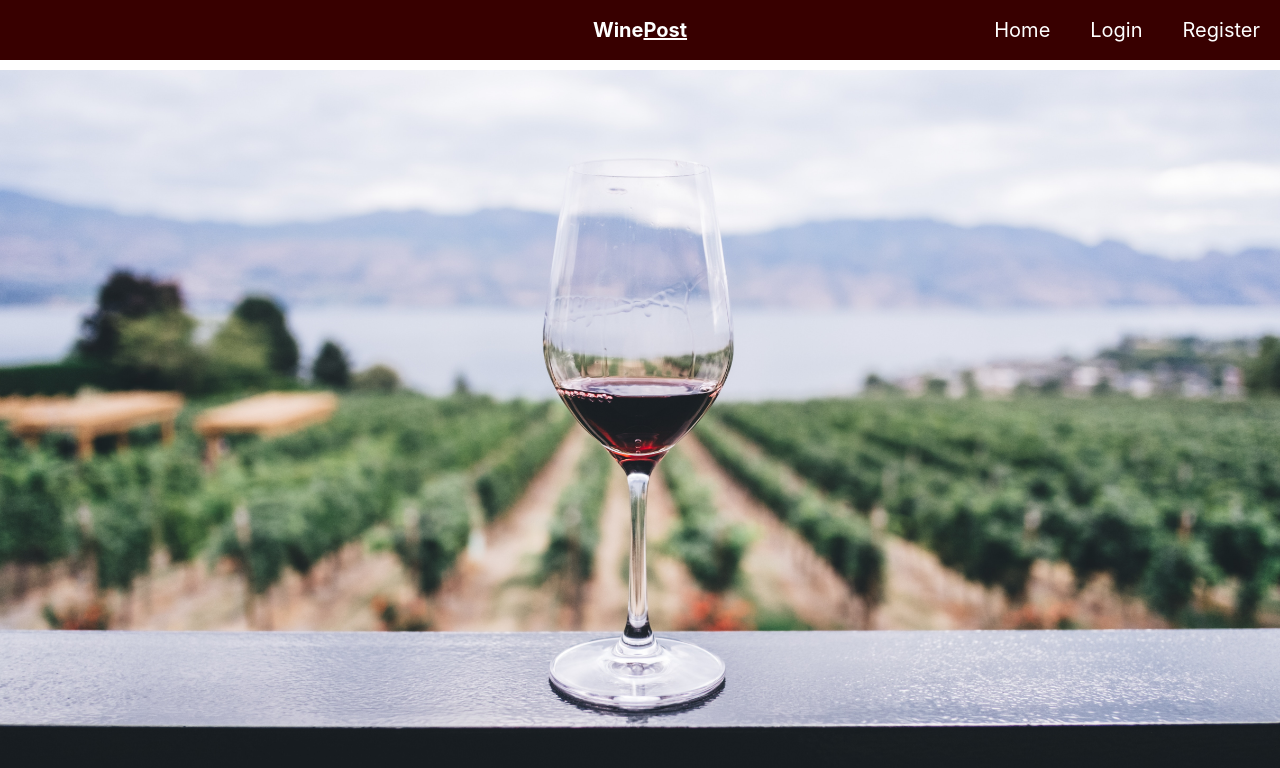
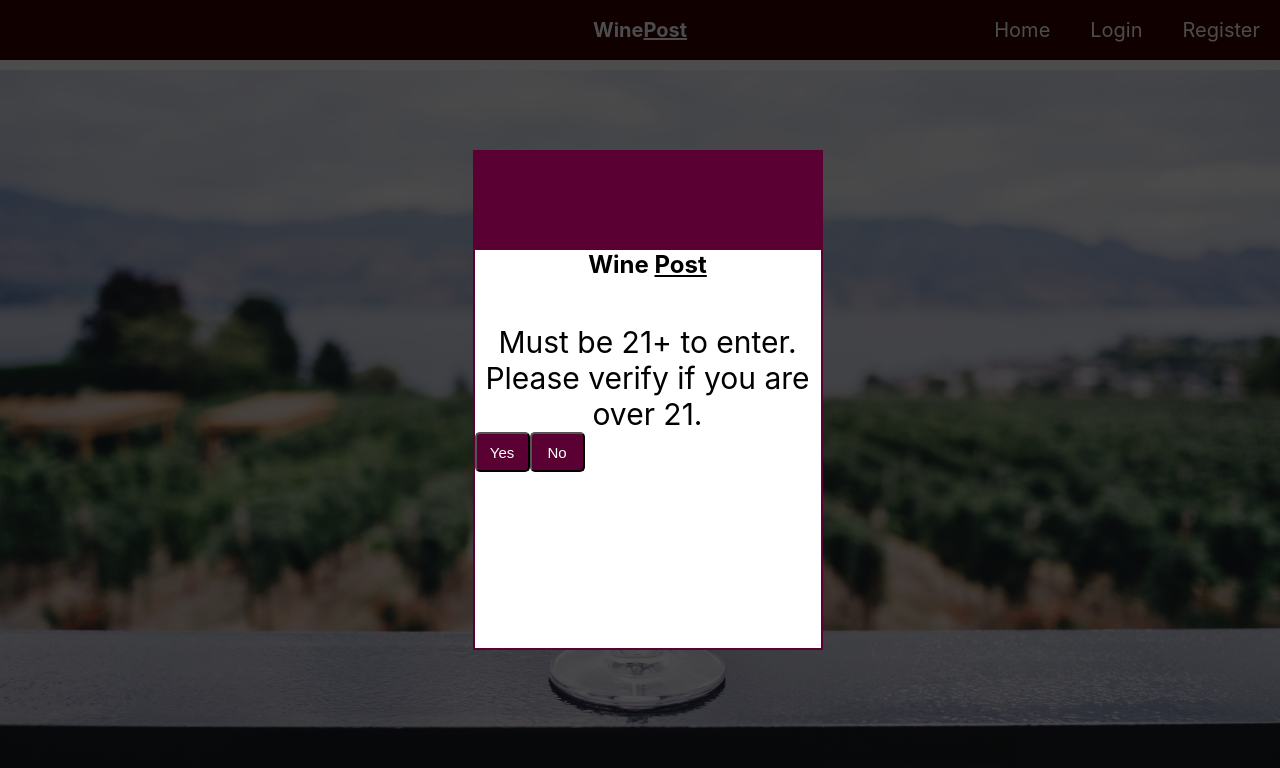
Before and after one commit to ralphie94/wine_react, a React (Create React App) app: page / in a window 1280 px wide. Shown: the top 768 px of the page. Built offline with nearby package versions, Linux system fonts and the light colour scheme.

Commit message:
created home page modal

```diff
--- a/src/Home/home.js
+++ b/src/Home/home.js
@@ -1,5 +1,6 @@
-import React from 'react'
+import React, {Component} from 'react'
 import styled, {css} from "styled-components";
+import HomeModal from "./homeModal"
 
 
 
@@ -10,12 +11,77 @@ const HomePage = styled.div`
     background-repeat: no-repeat;
     /* overflow-y: scroll; */
     height: 100vh;
+
+    .agecheck{
+        width: 350px;
+        height: 500px;
+        background-color: rgb(255 255 255);
+        margin-left: 15px;
+        border: 2px solid rgb(90 0 50);
+        border-top: 100px solid rgb(90 0 50);
+    }
+
+    h1 {
+        text-align: center;
+    }
+
+    span{
+        text-decoration: underline;
+    }
+
+    p{
+        font-size: 30px;
+        text-align: center;
+        margin-top: 45px;
+    }
+
+    .verify{
+        width: 55px;
+        height: 40px;
+        border-radius: 5px;
+        font-size: 15px;
+        background-color: rgb(90 0 50);
+        color: white;
+    }
+
 `
 
-const Home = ()=>{
-    return (
-        <HomePage/>
-    )
+class Home extends Component {
+    state = {
+        showModal: true
+    }
+
+    showModal = () => {
+        this.setState({
+            showModal: true
+        })
+    }
+
+    hideModal = () => {
+        this.setState({
+            showModal: false
+        })
+    }
+
+    handleSubmit = () => {
+        window.location.assign("https://www.responsibility.org/")
+    }
+
+    render(){
+        return (
+            <HomePage>
+                <HomeModal show={this.state.showModal}>
+                    <div className="agecheck">
+                        <h1>Wine <span> Post</span></h1>
+                        <p>Must be 21+ to enter. Please verify if you are over 21.</p>
+                        <button onClick={this.hideModal} className="verify">Yes</button>
+                        <button className="verify" onClick={this.handleSubmit}>No</button>
+                    </div>
+                </HomeModal>
+            </HomePage>
+
+        )
+    }
 }
 
 export default Home;
--- /dev/null
+++ b/src/Home/homeModal.js
@@ -0,0 +1,33 @@
+import React from 'react';
+import styled, {css} from 'styled-components';
+
+const Modal = styled.div`
+    .hide-modal {
+        display: none;
+    }
+    .show-modal {
+        height: 100vh;
+        width: 100%;
+        background-color: rgba(0, 0, 0, 0.7);
+        display: flex;
+        align-items: center;
+        justify-content: center;
+        position: relative;
+        z-index: 10;
+    }
+`
+
+const HomeModal = ({show, children}) => {
+    const showOrHide = show ? 'show-modal' : 'hide-modal'
+    return(
+        <Modal>
+            <div className={showOrHide}>
+                <section>
+                    {children}
+                </section>
+            </div>
+        </Modal>
+    )
+}
+
+export default HomeModal;
```
